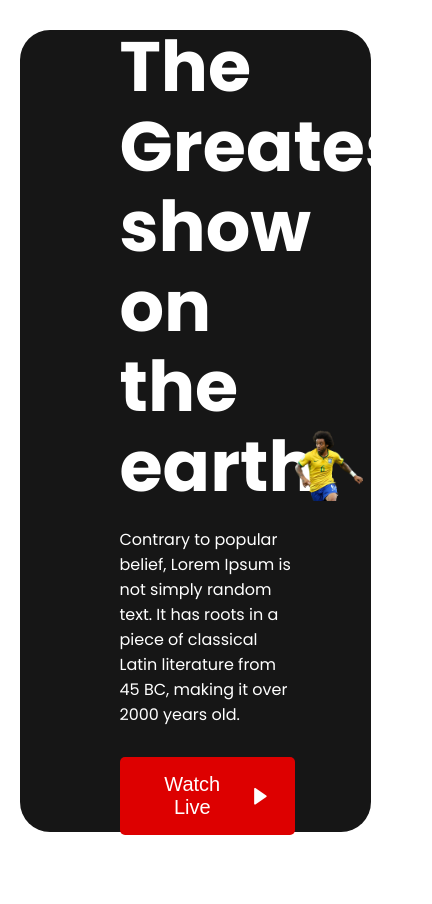
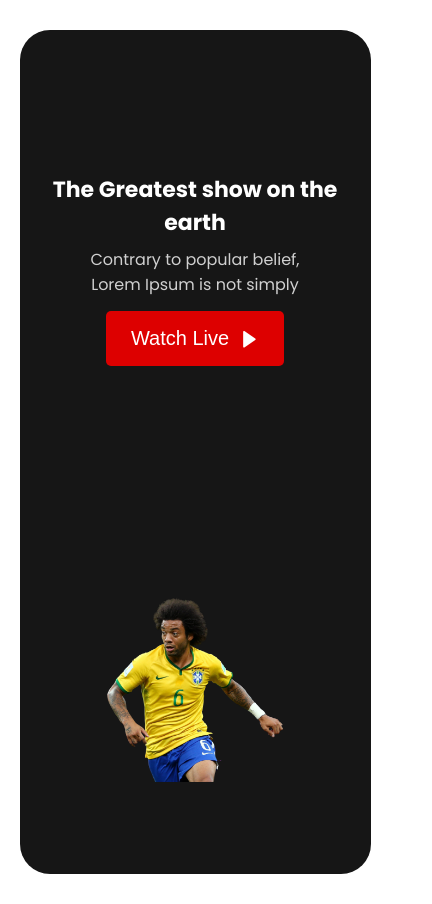
Before and after one commit to JubayerP/assignment-2, a plain HTML site: page index.html in a window 390 px wide. Shown: the whole page, 432 px wide, since content can reach past the window. Before the commit the page ends 862 px from the top, so only its background shows below. Drawn offline with nearby package versions, Linux system fonts and the light colour scheme.

Commit message:
header mobile responsive

```diff
--- a/index.html
+++ b/index.html
@@ -14,9 +14,8 @@
     <header id="header">
         <div class="part-1">
             <h1>The Greatest show on the earth</h1>
-            <p>Contrary to popular belief, Lorem Ipsum is not simply
-                random text. It has roots in a piece of classical Latin literature from 45 BC, making it over 2000 years
-                old.</p>
+            <p title="Contrary to popular belief, Lorem Ipsum is not simply random text. It has roots in a piece of classical Latin literature from 45 BC, making it over 2000 years old.">Contrary to popular belief, Lorem Ipsum is not simply
+                random text. It has roots in a piece of classical Latin literature from 45 BC, making it over 2000 years old.</p>
             <button><span>Watch Live</span> <i class='bx bxs-right-arrow'></i></button>
         </div>
         <div class="part-2">
--- a/style.css
+++ b/style.css
@@ -65,13 +65,49 @@ body{
 
 /* For Mobile Devices */
 @media screen and (max-width: 576px) {
-
+    #header{
+        flex-direction: column;
+        justify-content: space-around;
+        height: 100vh;
+    }
+    .part-1{
+        width: 100%;
+        margin-left: 0;
+    }
+    .part-1 h1{
+        font-size: 22px;
+        line-height: 33px;
+        margin-bottom: 8px;
+        text-align: center;
+        margin-top: 28px;
+    }
+    .part-1 p{
+        overflow: hidden;
+        text-overflow: ellipsis;
+        width: 258px;
+        height: 48px;
+        text-align: center;
+        margin: 0 auto;
+        margin-bottom: 16px;
+        color: rgba(255, 255, 255, 0.8);
+    }
+    .part-1 button{
+        margin: 0 auto;
+    }
+    .part-2{
+        margin: 0 auto;
+    }
+    .part-2 img{
+        margin-bottom: -30px;
+        width: 100%;
+    }
 }
 
 /* For Tablet Devices */
 @media screen and (min-width: 577px) and (max-width: 992px) {
     #header{
         width: 90%;
+        height: 100vh;
     }
     .part-1 h1{
         font-size: 40px;
```
